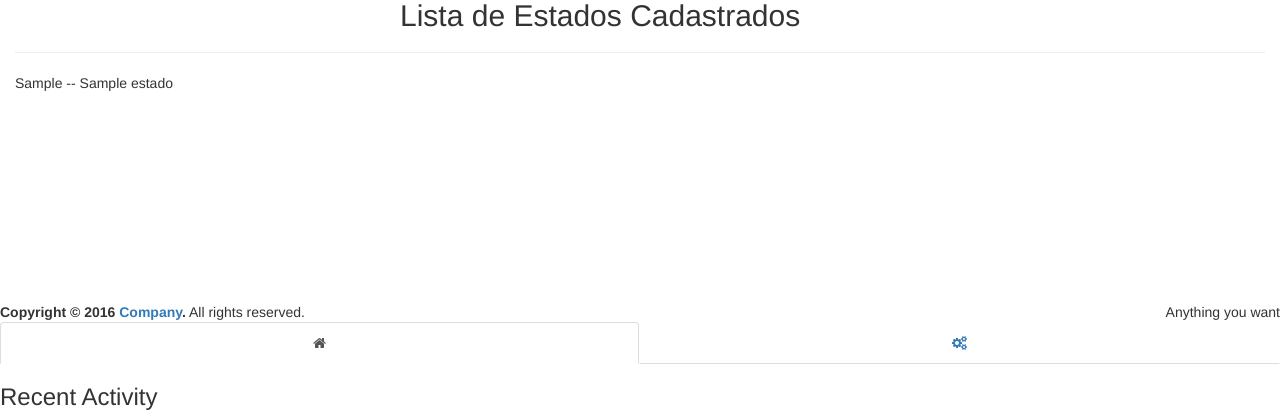
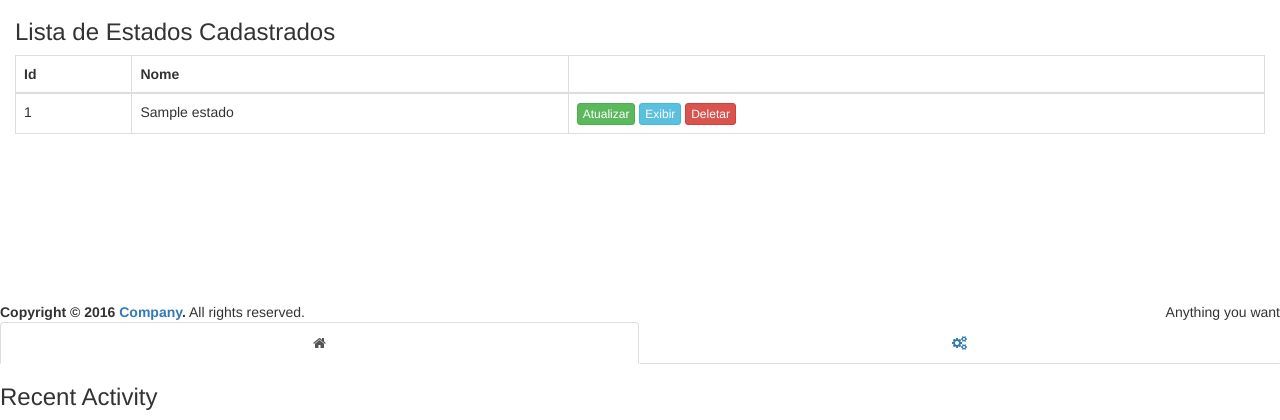
Before and after one commit to wowanamatsu/gecamp-sic, a Django app: page /estados/ in a window 1280 px wide. Shown: the part 672-1092 px from the top of the page. Run offline with Django 3.2, Linux system fonts and the light colour scheme; a user stored in the database is signed in; tables that the repository leaves empty hold one stand-in row (values such as "Sample post"); some libraries are stand-ins or nearby versions.

Commit message:
atualizando funções do cadastro de estados.

```diff
--- a/sic/templates/application.html
+++ b/sic/templates/application.html
@@ -258,7 +258,7 @@ desired effect
           </a>
           <ul class="treeview-menu">
             <li><a href="{% url 'paises' %}">Paises</a></li>
-            <li><a href="#">Link in level 2</a></li>
+            <li><a href="{% url 'estados' %}">Estados</a></li>
           </ul>
         </li>
       </ul>
--- a/sic/templates/estados/index.html
+++ b/sic/templates/estados/index.html
@@ -3,10 +3,40 @@
 
 {% block content %}
 
-<h2>Lista de Estados Cadastrados</h2>
-<hr>
-{% for estado in estados %}
-    {{ estado.sigla }} -- {{ estado.nome }}
-{% endfor %}
+<div class="row">
+    <div class="col-md-12">
+        <div class="box">
+            <div class="box-header with-border">
+                <h3 class="box-title">Lista de Estados Cadastrados</h3>
+            </div>
+            <!-- /.box-header -->
+            <div class="box-body">
+                <table class="table table-bordered">
+                    <thead>
+                    <tr>
+                        <th>Id</th>
+                        <th>Nome</th>
+                        <th></th>
+                    </tr>
+                    </thead>
+
+                    <tbody>
+                    {% for estado in estados %}
+                    <tr>
+                        <td>{{ estado.id }}</td>
+                        <td>{{ estado.nome }}</td>
+                        <td>
+                            <a class="btn btn-xs btn-success" href="{% url 'atualizar_estado' estado.id %}">Atualizar</a>
+                            <a class="btn btn-xs btn-info" href="{% url 'exibir_estado' estado.id %}">Exibir</a>
+                            <a class="btn btn-xs btn-danger" href="{% url 'deletar_estado' estado.id %}">Deletar</a>
+                        </td>
+                    </tr>
+                    {% endfor %}
+                    </tbody>
+                </table>
+            </div>
+        </div>
+    </div>
+</div>
 
 {% endblock %}
--- a/sic/urls.py
+++ b/sic/urls.py
@@ -30,4 +30,7 @@ urlpatterns += [
 urlpatterns += [
     path('estados/', estados.index, name='estados'),
     path('estado/novo', estados.novo, name='cadastrar_estado'),
+    path('estado/<int:id>', estados.exibir, name='exibir_estado'),
+    path('estado/<int:id>/edit', estados.atualizar, name='atualizar_estado'),
+    path('estado/<int:id>/delete', estados.deletar, name='deletar_estado'),
 ]
--- a/sic/views/estados.py
+++ b/sic/views/estados.py
@@ -1,4 +1,4 @@
-from django.shortcuts import render, redirect
+from django.shortcuts import render, redirect, get_object_or_404
 
 from ..models import Estado
 from ..forms import EstadoForm
@@ -17,3 +17,26 @@ def novo(request):
     else:
         form = EstadoForm
     return render(request, 'estados/_form.html', {'form':form})
+
+
+def exibir(request, id):
+    estado = Estado.objects.get(pk=id)
+    return render(request, 'estados/exibir.html', {'estado':estado})
+
+
+def atualizar(request, id):
+    estado = get_object_or_404(Estado, id=id)
+    form = EstadoForm(request.POST, instance=estado)
+
+    if form.is_valid():
+        form.save()
+        return redirect('estados')
+
+    form = EstadoForm(instance=estado)
+
+    return  render(request, 'estados/_form.html', {'form':form})
+
+
+def deletar(request, id):
+    estado = Estado.objects.get(id=id).delete()
+    return redirect('estados')
```
Also changed, not shown: sic/templates/estados/exibir.html (added, +29 -0 lines).
